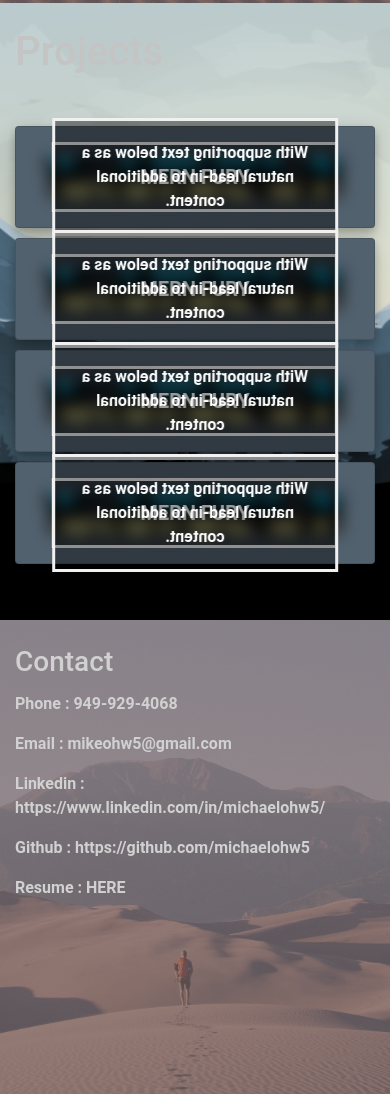
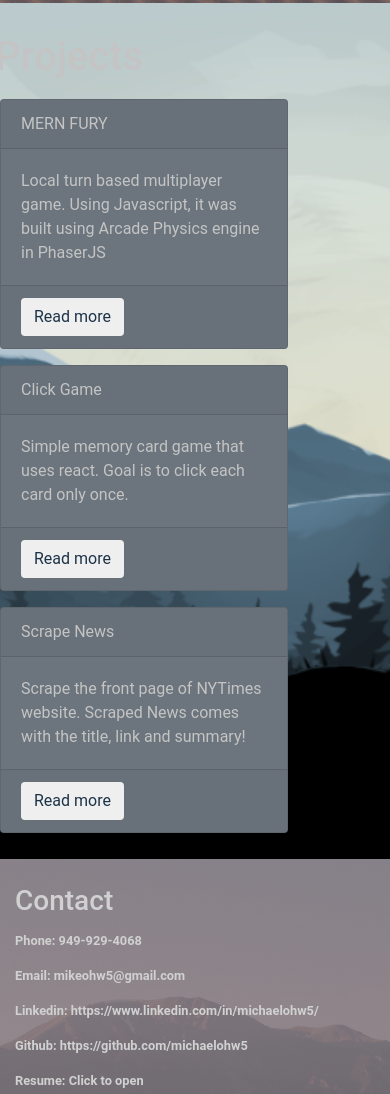
Before and after one commit to michaelohw5/portfolio, a website: page public/index.html in a window 390 px wide. Shown: the part 902-1996 px from the top of the page. Drawn offline with nearby package versions, Linux system fonts and the light colour scheme; some packages are replaced by stand-ins of ours; files whose address does not match are found by name.

Commit message:
scrapped projects cards for now

```diff
--- a/public/index.html
+++ b/public/index.html
@@ -157,7 +157,8 @@
                 <div class="row">
                     <div class="offset-md-1 offset-sm-1 col-sm-10 col-md-10">
                         <h3> SKILLS </h3>
-                        <p> Programming languages: JavaScript, Java
+                        <p> Programming languages: JavaScript, Java</p>
+                        <p>
                             Databases: Heroku, MongoDB, Firebase
                             Software Tools: Node.Js, jQuery, GIT, Github, HTML, CSS, Bootstrap, Media Queries, APIs,
                             JSON,
@@ -169,123 +170,66 @@
     </div>
 
     <div class="main-container main-div" id="projects">
-        <div class="container" id="my-container">
+        <div class="row">
+            <div class="offset-md-2">
                 <h1 id="proj-h1">Projects</h1>
-                <!-- first row -->
-                <div class="row" id="firstRow">
-                    <!-- first col -->
-
-                    <div class="card-container col-md-6 col-sm-6 h-100">
-                        <div class="card-flip">
-                            <!-- front card -->
-                            <div class="card shadow front">
-                                <div class="card-body shadow bg-image-fury">
-                                </div>
-                                <h5 class="bg-text">MERN FURY</h5>
-                            </div>
-                            <!-- back card -->
-                            <div class="card shadow back">
-                                <div class="card-body shadow bg-image-fury">
-                                </div>
-                                <p class="card-text bg-text">With supporting text below as a natural lead-in to
-                                    additional
-                                    content.
-                                </p>
-                            </div>
+            </div>
+        </div>
+        <div class="row">
+            <div class="offset-md-2 col-md-8">
+                <div class="card-group">
+                    <div class="card text-white bg-secondary mb-3" style="max-width: 18rem;">
+                        <div class="card-header">MERN FURY</div>
+                        <div class="card-body">
+                            <p class="card-text">Local turn based multiplayer game.
+                                Using Javascript, it was built using Arcade Physics engine in PhaserJS
+                            </p>
+                        </div>
+                        <div class="card-footer">
+                            <a href="https://github.com/Dcoxmen/FivePlayers" target="_blank"><button
+                                    class="btn btn-indigo btn-rounded btn-md mt-auto">Read more</button></a>
                         </div>
                     </div>
 
-                    <!-- end of first col -->
-
-                    <!-- second col -->
-                    <div class="card-container col-md-6 col-sm-6 h-100">
-                            <div class="card-flip">
-                                    <!-- front card -->
-                                    <div class="card shadow front">
-                                        <div class="card-body shadow bg-image-fury">
-                                        </div>
-                                        <h5 class="bg-text">MERN FURY</h5>
-                                    </div>
-                                    <!-- back card -->
-                                    <div class="card shadow back">
-                                        <div class="card-body shadow bg-image-fury">
-                                        </div>
-                                        <p class="card-text bg-text">With supporting text below as a natural lead-in to
-                                            additional
-                                            content.
-                                        </p>
-
-                                    </div>
-                                </div>
+                    <div class="card text-white bg-secondary mb-3" style="max-width: 18rem;">
+                        <div class="card-header">Click Game</div>
+                        <div class="card-body">
+                            <p class="card-text">Simple memory card game that uses react.
+                                Goal is to click each card only once.
+                            </p>
+                        </div>
+                        <div class="card-footer">
+                            <a href="https://github.com/michaelohw5/clickgame" target="_blank"><button
+                                    class="btn btn-indigo btn-rounded btn-md mt-auto">Read more</button></a>
+                        </div>
                     </div>
-                    <!-- end of second col -->
-
+                    <div class="card text-white bg-secondary mb-3" style="max-width: 18rem;">
+                        <div class="card-header">Scrape News</div>
+                        <div class="card-body">
+                            <p class="card-text"> Scrape the front page of NYTimes website.
+                                Scraped News comes with the title, link and summary!
+                            </p>
+                        </div>
+                        <div class="card-footer">
+                            <a class="mt-auto" href="https://github.com/michaelohw5/scrapeNews" target="_blank"><button
+                                    class="btn btn-indigo btn-rounded btn-md mt-auto">Read more</button></a>
+                        </div>
+                    </div>
                 </div>
-                <!-- end of first row -->
-                <!-- 2nd row -->
-                <div class="row" id="secondRow">
-                        <!-- first col -->
-                        <div class="card-container col-md-6 col-sm-6 h-100">
-                            <div class="card-flip">
-                                <!-- front card -->
-                                <div class="card shadow front">
-                                    <div class="card-body shadow bg-image-fury">
-                                    </div>
-                                    <h5 class="bg-text">MERN FURY</h5>
-                                </div>
-                                <!-- back card -->
-                                <div class="card shadow back">
-                                    <div class="card-body shadow bg-image-fury">
-                                    </div>
-                                    <p class="card-text bg-text">With supporting text below as a natural lead-in to
-                                        additional
-                                        content.
-                                    </p>
-
-                                </div>
-                            </div>
-                        </div>
-
-                        <!-- end of first col -->
-
-                        <!-- second col -->
-                        <div class="card-container col-md-6 col-sm-6 h-100">
-                                <div class="card-flip">
-                                        <!-- front card -->
-                                        <div class="card shadow front">
-                                            <div class="card-body shadow bg-image-fury">
-                                            </div>
-                                            <h5 class="bg-text">MERN FURY</h5>
-                                        </div>
-                                        <!-- back card -->
-                                        <div class="card shadow back">
-                                            <div class="card-body shadow bg-image-fury">
-                                            </div>
-                                            <p class="card-text bg-text">With supporting text below as a natural lead-in to
-                                                additional
-                                                content.
-                                            </p>
-
-                                        </div>
-                                    </div>
-                        </div>
-                        <!-- end of second col -->
-
-                    </div>
-                <!-- end of 2nd row -->
             </div>
+        </div>
     </div>
 
     <div class="main-container main-div" id="contact">
         <div class="container parallax-curtain">
             <div class="row" id="contactRow">
-                <div class="offset-md-1 offset-sm-1 col-md-4 col-sm-4">
+                <div class="offset-md-1 offset-sm-1 col-md-4 col-sm-4" id="contactInfo">
                     <h3 id="contact-h1">Contact</h3>
-                    <p>Phone : 949-929-4068</p>
-                    <p>Email : mikeohw5@gmail.com</p>
-                    <p>Linkedin : https://www.linkedin.com/in/michaelohw5/</p>
-                    <p>Github : https://github.com/michaelohw5</p>
-                    <p>Resume : <a id="resume" href="./src/files/resume.pdf" download>HERE</a></p>
+                    <p>Phone: 949-929-4068</p>
+                    <p>Email: mikeohw5@gmail.com</p>
+                    <p>Linkedin: https://www.linkedin.com/in/michaelohw5/</p>
+                    <p>Github: https://github.com/michaelohw5</p>
+                    <p>Resume: <a id="resume" href="./src/files/resume.pdf" download>Click to open</a></p>
                 </div>
                 <div class="offset-md-2 col-md-5 col-sm-4" id="profpic">
                     <img src="./src/images/person_placeholder.jpg" alt="placeholder" class="rounded-circle" id="mypic">
--- a/public/src/css/style.css
+++ b/public/src/css/style.css
@@ -1,177 +1,77 @@
 :root{--background-color:rgba(224, 221, 221, 0.856)}
 *{margin:0;padding:0;box-sizing:border-box}
-html{height: 100%; box-sizing:border-box; margin: 0 auto; padding: 0 auto;}
-body{height: 100%;}
+html{height:100%;box-sizing:border-box;margin:0 auto;padding:0 auto}
+body{height:100%}
+#card-container{
+  text-align:center;
+}
+.card-group{
 
+  margin: 0 !important;
 
-.bg-image-fury {
-  /* The image used */
-  background-image: url("../images/battletank.jpg");
+  align-content: center;
 
-  /* Add the blur effect */
-  filter: blur(8px);
-  -webkit-filter: blur(8px);
-
-  /* Full height */
-  height: 100%;
-
-  /* Center and scale the image nicely */
-  background-position: center;
-  background-repeat: no-repeat;
-  background-size: cover;
 }
-
-/* Position text in the middle of the page/image */
-.bg-text {
-  background-color: rgb(0,0,0); /* Fallback color */
-  background-color: rgba(0,0,0, 0.4); /* Black w/opacity/see-through */
-  color: white;
-  font-weight: bold;
-  border: 3px solid #f1f1f1;
-  position: absolute;
-  top: 50%;
-  left: 50%;
-  transform: translate(-50%, -50%);
-  z-index: 2;
-  width: 80%;
-  padding: 20px;
+.card * {
+  color: #c4c4c4;
+}
+.card button {
+  color: #1d3348;
+}
+.card h5{
+  color: #c4c4c4;
+  margin: 0 !important;
+}
+.card footer {
+  align-content: center;
   text-align: center;
 }
-
-.card{box-shadow:0 4px 8px 0 rgba(0,0,0,.2),0 6px 20px 0 rgba(0,0,0,.19);background-color:#52616e;color:#d1d1d1; padding: 30px;}
-#proj-h1{padding-top:25px;padding-bottom:25px}
-#firstRow{
-  margin-top: 7%;
-}
-#secondRow{
-  margin-bottom: 10%;
-}
+.bg-image-fury{background-image:url(../images/battletank.jpg);filter:blur(8px);-webkit-filter:blur(8px);height:100%;background-position:center;background-repeat:no-repeat;background-size:cover}
+.bg-text{background-color:#000;background-color:rgba(0,0,0,.4);color:#fff;font-weight:700;border:3px solid #f1f1f1;position:absolute;top:50%;left:50%;transform:translate(-50%,-50%);z-index:2;width:80%;padding:20px;text-align:center}
+#proj-h1{padding-top: 30px;padding-left:10px;padding-bottom:10px;}
+#firstRow{margin-top:7%}
+#secondRow{margin-bottom:10%}
 #contact-h1{padding-top:25px;padding-bottom:25px}
-.my-container{padding:10px;
-  margin: 0 auto;
-  /* overflow: auto; */
-  position: absolute;
-  top: 50%;
-  left: 50%;
-  margin-right: -50%;
-  /* transform: translate(-50%, -50%) */
-}
-.container {
-  /* display:flex; */
-}
-.inner-div {width: 50%; height: 100%;}
-.card-container{perspective:700px;}
-.card-container,.card-flip{transform-style:preserve-3d;transition:all .7s ease}
-.card-flip div{backface-visibility:hidden;transform-style:preserve-3d}
-.back{transform:rotateY(-180deg)}
-.card-container:hover .card-flip{transform:rotateY(180deg)}
-.card-flip{display:grid;grid-template:1fr/1fr;grid-template-areas:"frontAndBack";transform-style:preserve-3d;transition:all .7s ease}
-.front{grid-area:frontAndBack}
-.back{grid-area:frontAndBack;transform:rotateY(-180deg)}
-.card-container{display:grid;perspective:700px}
+.inner-div{width:50%;height:100%}
 .navbar{flex:1;margin:auto!important;display:flex;justify-content:space-around;color:#81665c!important;padding:0 auto}
-
-nav a {
-    font-weight: 900;
-    color:#81665c
-}
-#navbarSupportedContent a {
-    position: relative;
-    color: #81665c;
-    text-decoration: none;
-}
-
-#navbarSupportedContent a:hover {
-    color: #81665c;
-}
-
-#navbarSupportedContent a::before {
-    content: "";
-    position: absolute;
-    width: 100%;
-    height: 2px;
-    bottom: 0;
-    left: 0;
-    background-color: #81665c;
-    visibility: hidden;
-    -webkit-transform: scaleX(0);
-    transform: scaleX(0);
-    -webkit-transition: all 0.3s ease-in-out 0s;
-    transition: all 0.3s ease-in-out 0s;
-  }
-
-  #navbarSupportedContent a:hover::before {
-    visibility: visible;
-    -webkit-transform: scaleX(1);
-    transform: scaleX(1);
-  }
-
+nav a{font-weight:900;color:#81665c}
+#navbarSupportedContent a{position:relative;color:#81665c;text-decoration:none}
+#navbarSupportedContent a:hover{color:#81665c}
+#navbarSupportedContent a::before{content:"";position:absolute;width:100%;height:2px;bottom:0;left:0;background-color:#81665c;visibility:hidden;-webkit-transform:scaleX(0);transform:scaleX(0);-webkit-transition:all .3s ease-in-out 0s;transition:all .3s ease-in-out 0s}
+#navbarSupportedContent a:hover::before{visibility:visible;-webkit-transform:scaleX(1);transform:scaleX(1)}
 .bg-custom{background-color:#1d3348}
 .navbar .navbar-brand,.navbar .navbar-text{color:#d3d3d3!important}
 body{background-color:var(--background-color)}
-.main-container{min-height:100vh auto;margin:0 auto;padding:0 auto; padding-bottom: 10px;display:block;}
+.main-container{min-height:100vh auto;margin:0 auto;padding:0 auto;padding-bottom:10px;display:block}
 .half-container{height:100vh;margin:0 auto;padding:0 auto}
-#projects{background-color:#1d3348 !important; height: auto;}
+#projects{background-color:#1d3348!important;height:auto; min-height: 100vh;}
 #projects h1{color:#c4c4c4}
-#about{height: auto;
-  min-height: 100% !important;background-image:url(../images/back2.jpg);padding-top:60px;margin-top:0;color:#d1d1d1; padding-bottom: 0;}
+#about{height:auto;min-height:100%!important;background-image:url(../images/back2.jpg);padding-top:60px;margin-top:0;color:#d1d1d1;padding-bottom:0}
 #about .parallax-curtain{background:rgba(124,104,104,.7);width:100%;height:100vh;padding-top:10vh}
 #projects{background-color:#1d3348}
-#contact{background-image:url(../images/back2.jpg);color:#d1d1d1; height: auto;}
+#contact{background-image:url(../images/back2.jpg);color:#d1d1d1;height:auto}
 #contact .container p{font-weight:700}
 #contact .parallax-curtain{background:rgba(124,104,104,.7);width:100%;height:100vh}
 #contact h3{padding-bottom:5px}
-#resume {color: #d1d1d1}
+#resume{color:#d1d1d1}
 #mypic{margin-top:10%;height:200px;width:200px}
-footer{text-align:center;background-color:#1d3348;height: auto; margin-bottom: 0;}
-footer p {height: 100%;}
-.card{margin-bottom:10px}
+footer{text-align:center;background-color:#1d3348;height:auto;margin-bottom:0}
+footer p{height:100%}
 .main-div{background-image:url(src/images/back1.png);height:100vh;background-attachment:fixed;background-position:center;background-repeat:no-repeat;background-size:cover}
 .half-div{background-image:url(src/images/back1.png);height:100vh;background-attachment:fixed;background-position:center;background-repeat:no-repeat;background-size:cover}
-#contactRow{margin-top:0;margin-bottom:0;}
+#contactRow{margin-top:0;margin-bottom:0}
 @media only screen and (max-width:1000px){
-  .card-container{perspective:700px; height: 150px;}
-#about .parallax-curtain{background:rgba(124,104,104,.7);width:100%;}
-.inner-div {width: 100%; height: 100%;}
+#about .parallax-curtain{background:rgba(124,104,104,.7);width:100%}
+.inner-div{width:100%;height:100%}
 .brand-container{display:none!important}
-.main-container{height:100%;}
-.main-div{height:100%;}
+.main-container{height:100%}
+.main-div{height:100%}
 .half-container{height:100%}
-#contact .parallax-curtain{background:rgba(124,104,104,.7);width:100%;}
+#contact .parallax-curtain{background:rgba(124,104,104,.7);width:100%}
 #about{background-color:#dfd7d7;padding-top:45px}
-#profpic{text-align:center;margin-bottom: 50px;}
-.bg-image-fury {
-  /* The image used */
-  background-image: url("../images/title.png");
-
-  /* Add the blur effect */
-  filter: blur(8px);
-  -webkit-filter: blur(8px);
-
-  /* Full height */
-  height: 100%;
-
-  /* Center and scale the image nicely */
-  background-position: center;
-  background-repeat: no-repeat;
-  background-size: cover;
+#profpic{text-align:center;margin-bottom:50px}
+.bg-image-fury{background-image:url(../images/title.png);filter:blur(8px);-webkit-filter:blur(8px);height:100%;background-position:center;background-repeat:no-repeat;background-size:cover}
+.bg-text{background-color:#000;background-color:rgba(0,0,0,.4);color:#fff;font-weight:700;border:3px solid #f1f1f1;position:absolute;top:50%;left:50%;transform:translate(-50%,-50%);z-index:2;width:80%;padding:20px;text-align:center}
+#profpic{display:none}
+#contactInfo{font-size:.8em!important}
 }
-.bg-text {
-  background-color: rgb(0,0,0); /* Fallback color */
-  background-color: rgba(0,0,0, 0.4); /* Black w/opacity/see-through */
-  color: white;
-  font-weight: bold;
-  border: 3px solid #f1f1f1;
-  position: absolute;
-  top: 50%;
-  left: 50%;
-  transform: translate(-50%, -50%);
-  z-index: 2;
-  width: 80%;
-  padding: 20px;
-  text-align: center;
-}
-#profpic {
-  display: none;
-}
-}
--- a/public/src/js/app.js
+++ b/public/src/js/app.js
@@ -9,6 +9,7 @@ $('a[href*="#"]').on('click', function(e) {
     'linear'
   )
 })
+
 
 // // The function actually applying the offset
 // function offsetAnchor() {
```
Also changed, not shown: 1 other file.
